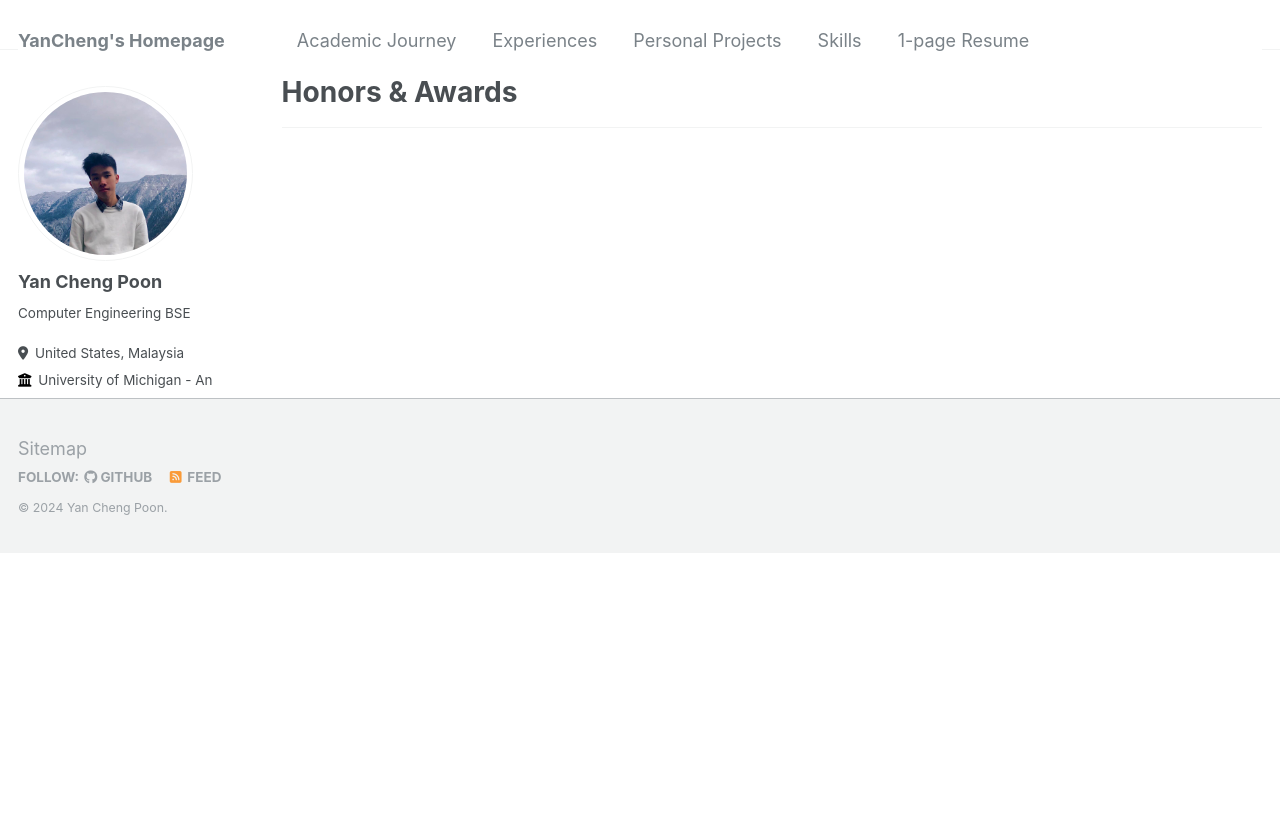
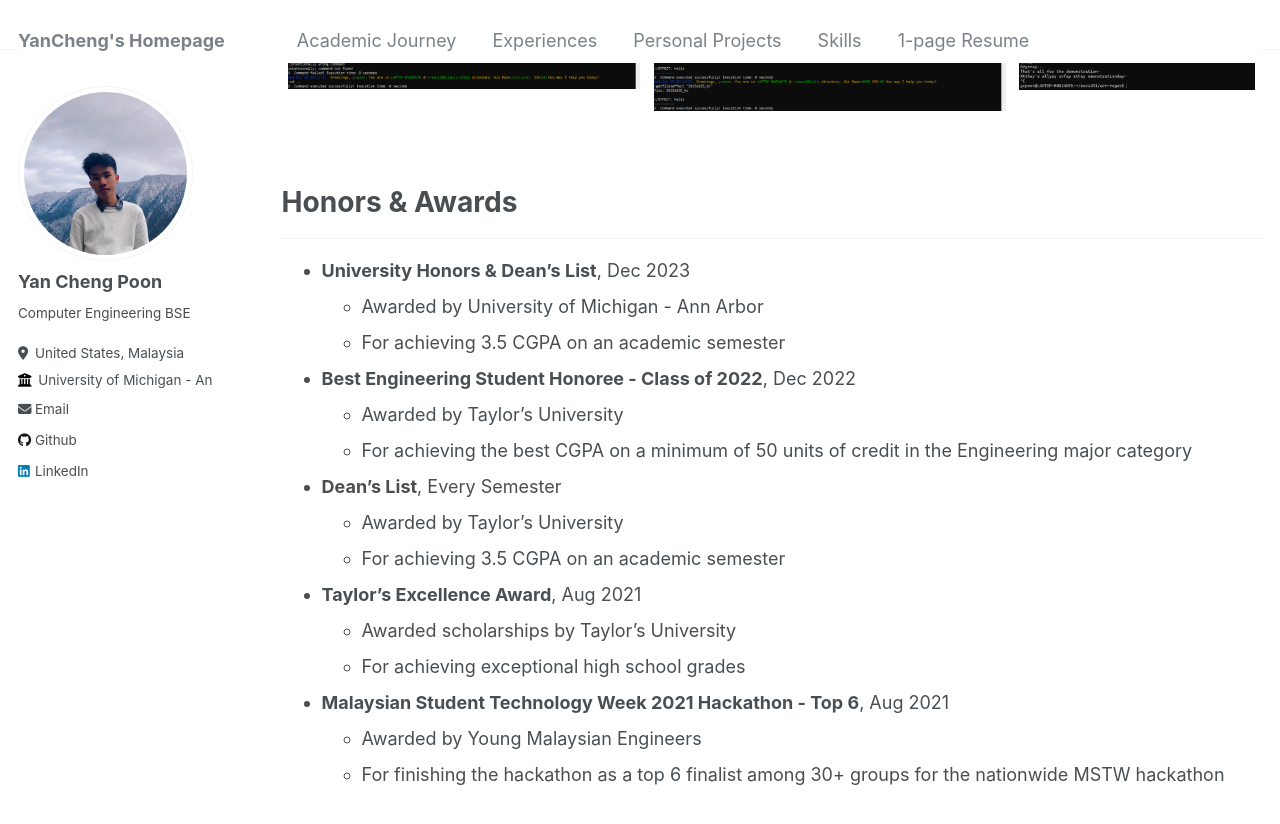
Before and after one commit to ycpoon/ycpoon.github.io, a Jekyll site: the page built from _pages/academicjourney.md, in a window 1280 px wide and 900 px high, scrolled down 2719 px. Shown: the top 824 px of the window. Built offline with Jekyll 4.4.1, drawn with Linux system fonts in a browser that asks for light colours; before the commit the page ends 3273 px from its top, so only the background shows below that; some of the changed text lies outside the part shown.

Commit message:
add honors

```diff
--- a/_pages/academicjourney.md
+++ b/_pages/academicjourney.md
@@ -20,7 +20,8 @@
 *Bachelor of Science in Engineering - Computer Engineering*
 - CGPA: 3.86, Dean's List, University Honors
 - Relevant Courses: Logic Design, Data Structures & Algortihm, Circuits Analysis, VLSI
-- Involvement: University of Michigan Solar Car Team, IEEE UMich, Michigan Hackers, Tau Epsilon Kappa (Professional Technology Fraternity)
+- Representation: Engineering Honors Program, Michigan Engineering Transfer Student Leader,Computer Engineering Ambassador
+- Clubs: University of Michigan Solar Car Team, IEEE UMich, Michigan Hackers, Tau Epsilon Kappa (Professional Technology Fraternity)
 - Focused and Specialized Field: Embedded Systems, Microsystems, Digital Systems Design, Chips Design
 
 &nbsp;
@@ -61,7 +64,7 @@
   * RLC Circuits & Op-Amps Circuits
   * Powering Audio Transmitter with Rheostat
 
-| ***Circuits & Waveform Generator*** |
+| ***Circuits & Waveform Generator*** 👇 |
 
 |  ![circuits](/images/cir1.jpg) |  ![circuits](/images/cir2.jpg)  |  ![circuits](/images/cir3.jpg)  |
 
@@ -87,3 +90,23 @@
 ======
 
 -------------------------------
+
+* **University Honors & Dean's List**, Dec 2023
+  * Awarded by University of Michigan - Ann Arbor
+  * For achieving 3.5 CGPA on an academic semester
+
+* **Best Engineering Student Honoree - Class of 2022**, Dec 2022
+  * Awarded by Taylor's University
+  * For achieving the best CGPA on a minimum of 50 units of credit in the Engineering major category
+
+* **Dean's List**, Every Semester
+  * Awarded by Taylor's University
+  * For achieving 3.5 CGPA on an academic semester
+
+* **Taylor's Excellence Award**, Aug 2021
+  * Awarded scholarships by Taylor's University
+  * For achieving exceptional high school grades
+
+* **Malaysian Student Technology Week 2021 Hackathon - Top 6**, Aug 2021
+  * Awarded by Young Malaysian Engineers
+  * For finishing the hackathon as a top 6 finalist among 30+ groups for the nationwide MSTW hackathon
```
Also changed, not shown: other parts of _pages/academicjourney.md (+2 -0 lines).
